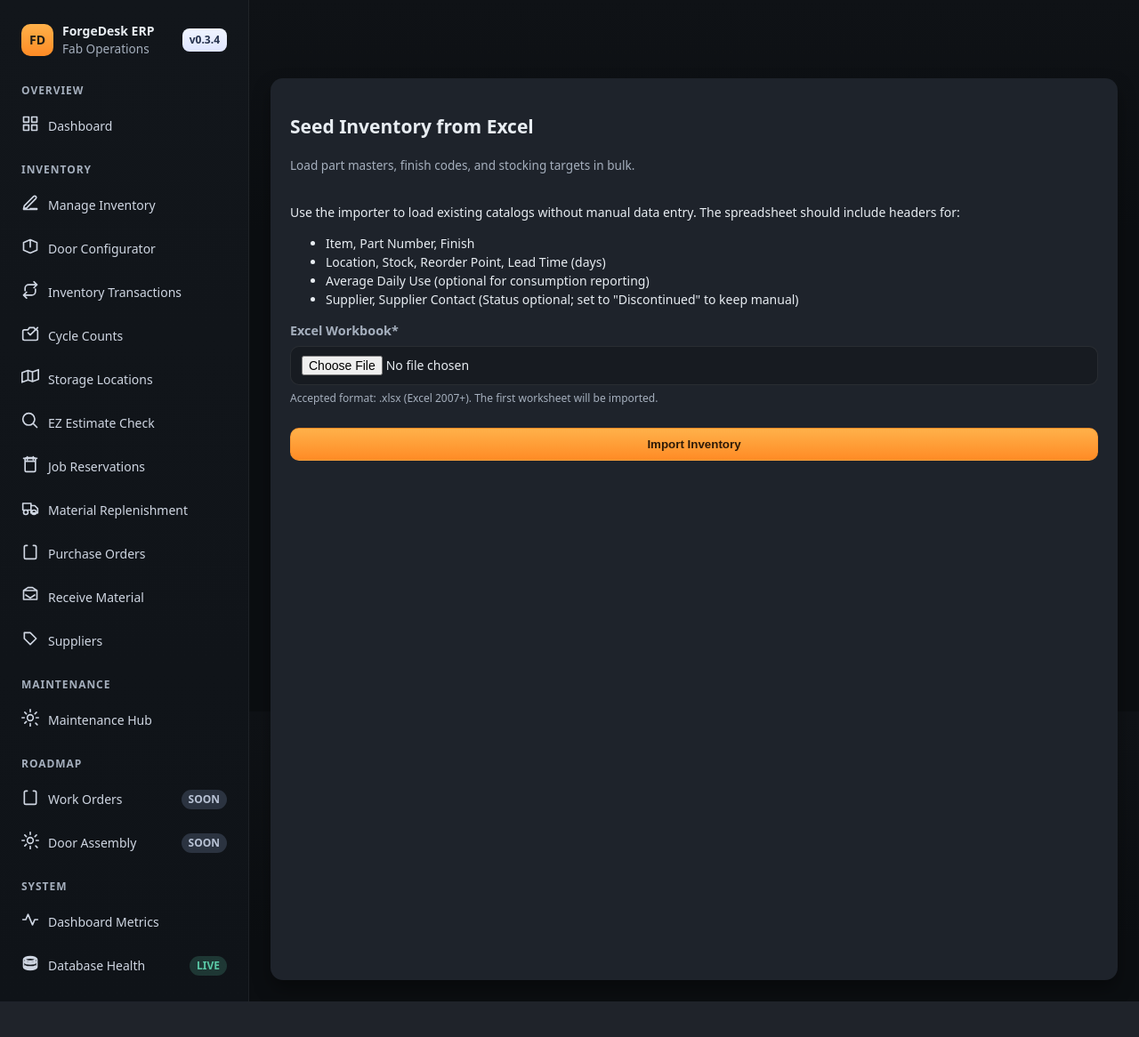
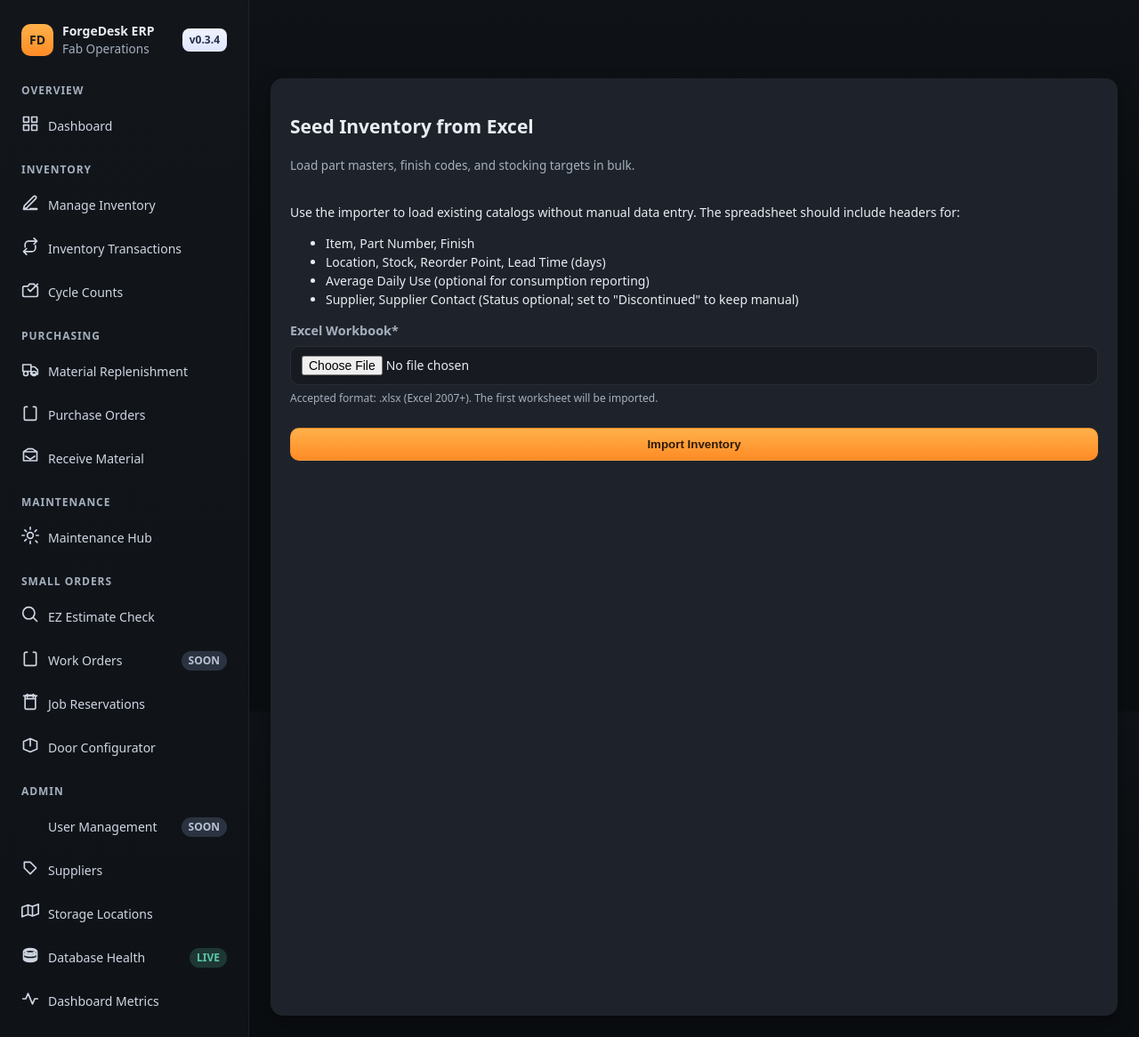
Before and after one commit to Jkweks/ForgeDesk2, a PHP site: page /admin/import.php in a window 1280 px wide. Shown: the whole page at 89% size. Before the commit the page ends 1126 px from the top, so only its background shows below. Run offline with PHP 8.4, Linux system fonts and the light colour scheme; some libraries are stand-ins or nearby versions.

Commit message:
Restructure navigation modules and unify estimate check header

```diff
--- a/app/data/navigation.php
+++ b/app/data/navigation.php
@@ -6,29 +6,29 @@
     ],
     'Inventory' => [
         ['icon' => 'edit', 'label' => 'Manage Inventory', 'href' => '/inventory.php'],
-        ['icon' => 'box', 'label' => 'Door Configurator', 'href' => '/configurator.php'],
         ['icon' => 'repeat', 'label' => 'Inventory Transactions', 'href' => '/inventory-transactions.php'],
         ['icon' => 'checklist', 'label' => 'Cycle Counts', 'href' => '/cycle-count.php'],
-        ['icon' => 'map', 'label' => 'Storage Locations', 'href' => '/admin/storage-locations.php'],
-        ['icon' => 'search', 'label' => 'EZ Estimate Check', 'href' => '/admin/estimate-check.php'],
-        ['icon' => 'calendar', 'label' => 'Job Reservations', 'href' => '/admin/job-reservations.php'],
+    ],
+    'Purchasing' => [
         ['icon' => 'truck', 'label' => 'Material Replenishment', 'href' => '/material-replenishment.php'],
         ['icon' => 'clipboard', 'label' => 'Purchase Orders', 'href' => '/purchase-orders.php'],
         ['icon' => 'inbox', 'label' => 'Receive Material', 'href' => '/receive-material.php'],
-        // ['icon' => 'box', 'label' => 'Stock Levels', 'badge' => 'soon'],
-        // ['icon' => 'layers', 'label' => 'Kitting', 'badge' => 'soon'],
-        ['icon' => 'tag', 'label' => 'Suppliers', 'href' => '/admin/suppliers.php'],
     ],
     'Maintenance' => [
         ['icon' => 'settings', 'label' => 'Maintenance Hub', 'href' => '/maintenance.php'],
     ],
-    'Roadmap' => [
+    'Small Orders' => [
+        ['icon' => 'search', 'label' => 'EZ Estimate Check', 'href' => '/admin/estimate-check.php'],
         ['icon' => 'clipboard', 'label' => 'Work Orders', 'badge' => 'soon'],
-        ['icon' => 'settings', 'label' => 'Door Assembly', 'badge' => 'soon'],
+        ['icon' => 'calendar', 'label' => 'Job Reservations', 'href' => '/admin/job-reservations.php'],
+        ['icon' => 'box', 'label' => 'Door Configurator', 'href' => '/configurator.php'],
     ],
-    'System' => [
+    'Admin' => [
+        ['icon' => 'users', 'label' => 'User Management', 'badge' => 'soon'],
+        ['icon' => 'tag', 'label' => 'Suppliers', 'href' => '/admin/suppliers.php'],
+        ['icon' => 'map', 'label' => 'Storage Locations', 'href' => '/admin/storage-locations.php'],
+        ['icon' => 'database', 'label' => 'Database Health', 'href' => '/database-health.php', 'badge' => 'beta'],
         ['icon' => 'activity', 'label' => 'Dashboard Metrics', 'href' => '/admin/metrics.php'],
-        ['icon' => 'database', 'label' => 'Database Health', 'href' => '/database-health.php', 'badge' => 'beta'],
         // ['icon' => 'upload', 'label' => 'Data Seeding', 'href' => '/admin/import.php'],
     ],
 ];
```
Also changed, not shown: public/admin/estimate-check.php (+11 -2 lines).
